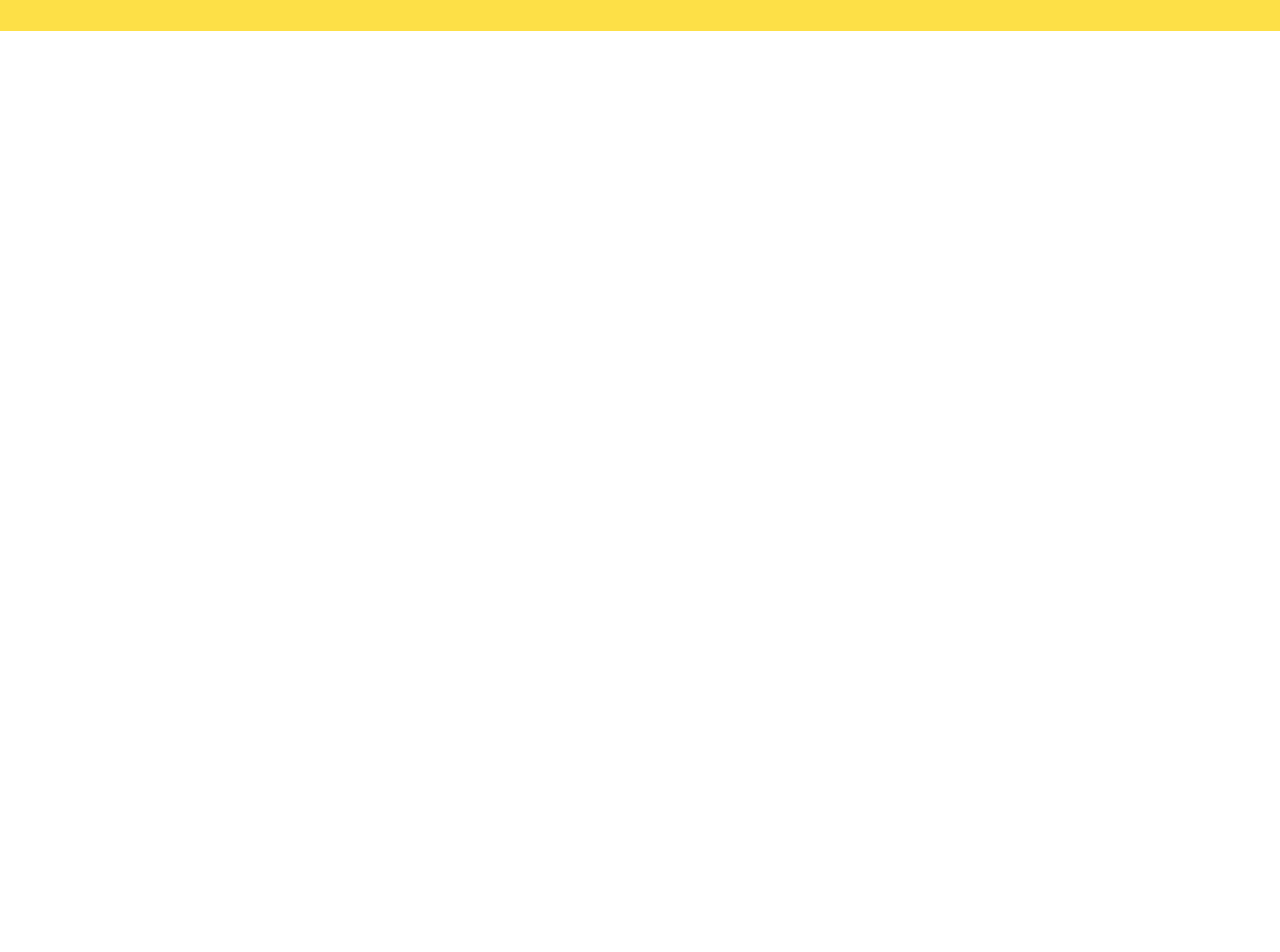
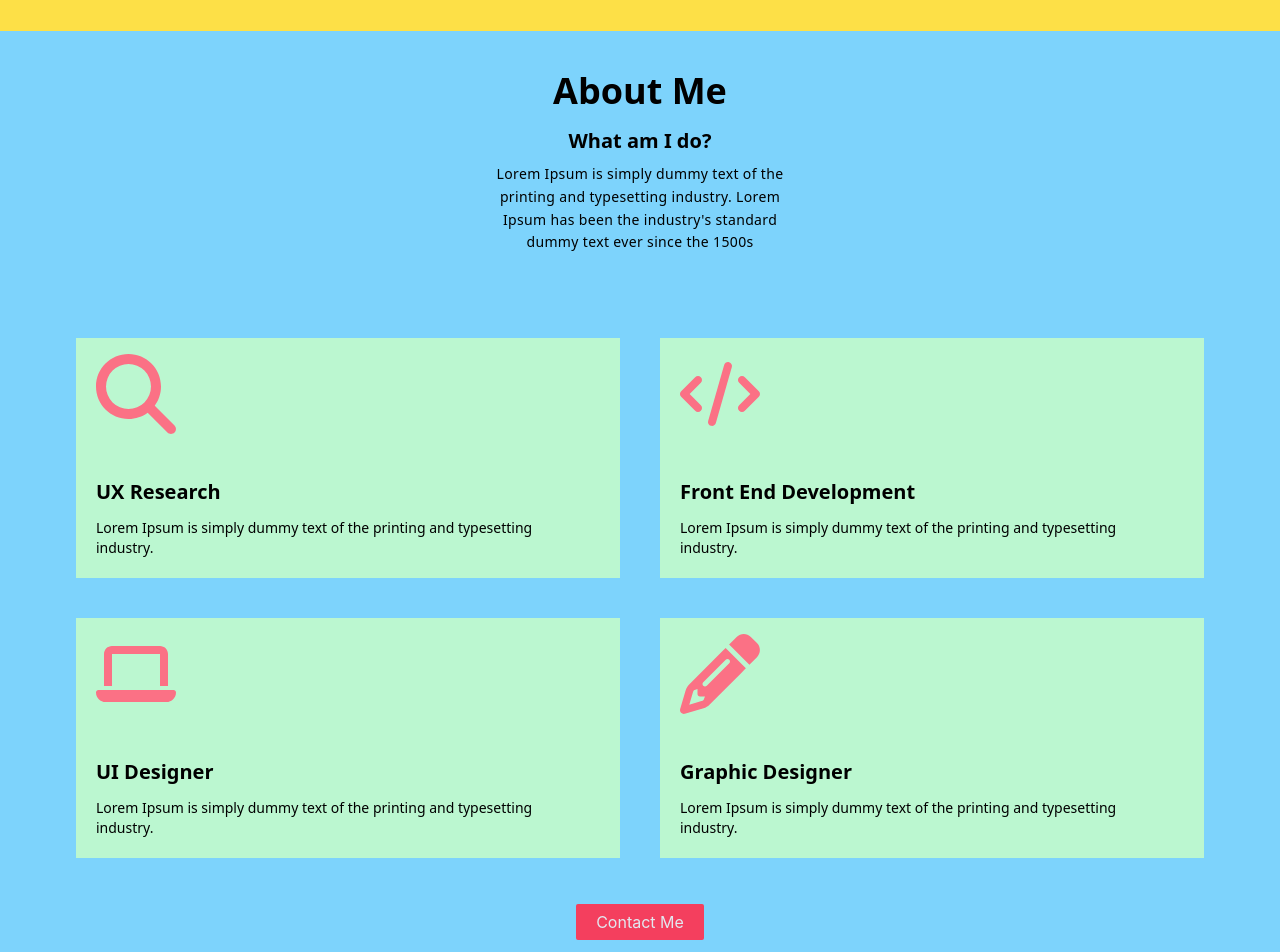
Before and after one commit to ypradafah28/simple-react, a React (Create React App) app: page / in a window 1280 px wide. Shown: the part 460-1412 px from the top of the page. Before the commit the page ends 800 px from the top, so only its background shows below. Built offline with nearby package versions, Linux system fonts and the light colour scheme; the HTML template or start-up script is replaced by a standard one.

Commit message:
menyelesaikan tampilan (belum menambahkan animasi)

```diff
--- a/package.json
+++ b/package.json
@@ -3,6 +3,10 @@
   "version": "0.1.0",
   "private": true,
   "dependencies": {
+    "@fortawesome/fontawesome-svg-core": "^6.2.0",
+    "@fortawesome/free-brands-svg-icons": "^6.2.0",
+    "@fortawesome/free-solid-svg-icons": "^6.2.0",
+    "@fortawesome/react-fontawesome": "^0.2.0",
     "@testing-library/jest-dom": "^5.16.5",
     "@testing-library/react": "^13.4.0",
     "@testing-library/user-event": "^13.5.0",
--- a/src/App.js
+++ b/src/App.js
@@ -1,7 +1,14 @@
 import Navbar from "./components/navbar";
 import Hero from "./components/hero";
+import Aboutme from "./components/aboutme";
+import { library } from '@fortawesome/fontawesome-svg-core'
+import Skill from "./components/skill";
+import Portfolio from "./components/portfolio";
+import Contact from "./components/contact";
+
 function App() {
 
+  library.add()
   return (
     <section>
       <header>
@@ -12,6 +19,16 @@ function App() {
       <section>
         <Hero />
       </section>
+      <section className="bg-sky-300">
+        <Aboutme />
+        <Skill />
+      </section>
+      <section className="bg-yellow-300">
+        <Portfolio />
+      </section>
+      <section className="bg-sky-300">
+        <Contact />
+      </section>
     </section>
   );
 }
--- /dev/null
+++ b/src/components/aboutme.js
@@ -0,0 +1,15 @@
+import React from 'react'
+import Judul from './heading'
+import Teks from './teks'
+
+function Aboutme() {
+    const judul = "About Me"
+    return (
+        <div>
+            <Judul judul = {judul} />
+            <Teks />
+        </div>
+    )
+}
+
+export default Aboutme
--- /dev/null
+++ b/src/components/contact.js
@@ -0,0 +1,57 @@
+import React from 'react'
+import Judul from './heading'
+import { FontAwesomeIcon } from '@fortawesome/react-fontawesome'
+import { faFacebook, faTwitter, faWhatsapp } from "@fortawesome/free-brands-svg-icons"
+import { faLocationDot } from "@fortawesome/free-solid-svg-icons"
+
+function Contact() {
+    const kontak = "Contact Me"
+    return (
+        <div className='py-5 flex items-center justify-between'>
+            <section className='ml-40'>
+                <section className='flex justify-start pb-10 tracking-wider'>
+                    <Judul judul={kontak} />
+                </section>
+                <section className='tracking-wide'>
+                    <section className='flex items-center'>
+                        <FontAwesomeIcon icon={faLocationDot} />
+                        <p className='py-2 mx-5'>Jl. Surabaya No 45</p>
+                    </section>
+                    <section className='flex items-center'>
+                        <FontAwesomeIcon icon={faFacebook} />
+
+                        <p className='py-2 mx-5'>
+                            Nelly Saunders
+                        </p>
+                    </section>
+                    <section className='flex items-center'>
+                        <FontAwesomeIcon icon={faTwitter} />
+                        <p className='py-2 mx-5'>
+                            Nelly Saunders
+                        </p>
+                    </section>
+
+                    <section className='flex items-center'>
+                        <FontAwesomeIcon icon={faWhatsapp} />
+                        <p className='py-2 mx-5'>
+                            Nelly Saunders
+                        </p>
+                    </section>
+                </section>
+            </section>
+            <section className='mr-10 mt-20'>
+                <form className='flex'>
+                    <input type="text" className='mx-3 h-12 px-2 py-2 rounded-sm' placeholder='Name' />
+                    <input type="email" className='mx-3 px-2 rounded-sm' placeholder="Email" />
+                </form>
+                <form className='flex flex-col'>
+                    <input type="textarea" className="my-3 mx-3 px-2 py-2 rounded-sm h-20 w-[28.5rem]" placeholder='Your Message' />
+
+                    <a className='bg-rose-400 rounded-sm w-[12.25rem] text-center py-4 px-10 ml-[17rem]' href='/#'>Send Message</a>
+                </form>
+            </section>
+        </div>
+    )
+}
+
+export default Contact
--- a/src/components/heading.js
+++ b/src/components/heading.js
@@ -3,7 +3,7 @@ import React from 'react'
 function Judul(props) {
     return (
         <div>
-            <h1 className='font-bold text-3xl font-sans py-2'>{props.judul}</h1>
+            <h1 className='text-center font-bold text-4xl font-sans py-3 pt-10'>{props.judul}</h1>
         </div>
     )
 }
--- a/src/components/navbar.js
+++ b/src/components/navbar.js
@@ -11,7 +11,7 @@ function navbar() {
     return (
         <div className='px-32 py-5 bg-yellow-300 flex justify-between items-center'>
             <figure>
-                <img className='cursor-pointer ' src='/logo.png'/>
+                <img className='cursor-pointer ' alt='logo' src='/logo.png'/>
             </figure>
             <List  list1 = {navbar.home} list2 = {navbar.about} list3 = {navbar.portfolio} list4 ={navbar.contact}/>
         </div>
--- /dev/null
+++ b/src/components/portfolio.js
@@ -0,0 +1,42 @@
+import React from 'react'
+
+import Button from './button'
+import Judul from './heading'
+
+
+function Portfolio() {
+
+    const button = "More Info"
+    const judul = "Portfolio"
+    return (
+        <div>
+            <Judul judul={judul} />
+            <section>
+
+                <figure className='flex justify-center py-5'>
+                    <img src='/porto.png' alt='porto' />
+                </figure>
+                <section className='ml-[8.5rem] py-2 pb-3'>
+                    <a href='/#' className='underline text-rose-400 font-semibold'>Lorem ipsum</a>
+                </section>
+                <section className='ml-[8.5rem]'>
+
+                    <Button button={button} />
+                </section>
+            </section>
+            <section className='py-40'>
+                <figure className='flex justify-center py-5'>
+                    <img src='/porto.png' alt='porto' />
+                </figure>
+                <section className='ml-[8.5rem] py-2 pb-3'>
+                    <a href='/#' className='underline text-rose-400 font-semibold'>Lorem ipsum</a>
+                </section>
+                <section className='ml-[8.5rem]'>
+                    <Button button={button} />
+                </section>
+            </section>
+        </div>
+    )
+}
+
+export default Portfolio
--- /dev/null
+++ b/src/components/skill.js
@@ -0,0 +1,66 @@
+import React from 'react'
+import { FontAwesomeIcon } from "@fortawesome/react-fontawesome"
+import { faMagnifyingGlass, faCode, faLaptop, faPencil } from "@fortawesome/free-solid-svg-icons"
+import Teksskill from './teksskill'
+import Button from './button'
+function Skill() {
+    const namaSkill1 = "UX Research"
+    const deskripsiSkill1 = "Lorem Ipsum is simply dummy text of the printing and typesetting industry. "
+
+
+    const namaSkill2 = "Front End Development"
+    const deskripsiSkill2 = "Lorem Ipsum is simply dummy text of the printing and typesetting industry. "
+
+
+    const namaSkill3 = "UI Designer"
+    const deskripsiSkill3 = "Lorem Ipsum is simply dummy text of the printing and typesetting industry. "
+
+
+    const namaSkill4 = "Graphic Designer"
+    const deskripsiSkill4 = "Lorem Ipsum is simply dummy text of the printing and typesetting industry. "
+
+    const kontak = "Contact Me"
+
+    return (
+        <div className='py-10'>
+            <section className='flex justify-center gap-10 my-10'>
+                <section className='bg-green-200 px-5 py-2 w-[34rem] h-60'>
+                    <figure className='py-2 pb-10'>
+                        <FontAwesomeIcon icon={faMagnifyingGlass} className="text-rose-400 w-20 h-20" />
+                    </figure>
+                    <Teksskill namaSkill={namaSkill1} />
+                    <Teksskill teksSkill={deskripsiSkill1} />
+                </section>
+                <section className='bg-green-200 px-5 py-2 w-[34rem] h-60'>
+                    <figure className='py-2 pb-10'>
+                        <FontAwesomeIcon icon={faCode} className="text-rose-400 w-20 h-20" />
+                    </figure>
+                    <Teksskill namaSkill={namaSkill2} />
+                    <Teksskill teksSkill={deskripsiSkill2} />
+                </section>
+            </section>
+            <section className='flex justify-center gap-10 my-10'>
+                <section className='bg-green-200 px-5 py-2 w-[34rem] h-60'>
+                    <figure className='py-2 pb-10'>
+                        <FontAwesomeIcon icon={faLaptop} className="text-rose-400 w-20 h-20" />
+                    </figure>
+                    <Teksskill namaSkill={namaSkill3} />
+                    <Teksskill teksSkill={deskripsiSkill3} />
+                </section>
+                <section className='bg-green-200 px-5 py-2 w-[34rem] h-60'>
+                    <figure className='py-2 pb-10'>
+                        <FontAwesomeIcon icon={faPencil} className="text-rose-400 w-20 h-20" />
+                    </figure>
+
+                    <Teksskill namaSkill={namaSkill4} />
+                    <Teksskill teksSkill={deskripsiSkill4} />
+                </section>
+            </section>
+            <section className='flex justify-center'>
+                <Button button={kontak} />
+            </section>
+        </div>
+    )
+}
+
+export default Skill
--- /dev/null
+++ b/src/components/teks.js
@@ -0,0 +1,12 @@
+import React from 'react'
+
+function Teks() {
+    return (
+        <div>
+            <h3 className='py-1 text-center font-sans font-semibold text-xl'>What am I do?</h3>
+            <p className='tracking-wide leading-relaxed py-1 mx-auto w-80 text-center font-sans font-light text-sm'>Lorem Ipsum is simply dummy text of the printing and typesetting industry. Lorem Ipsum has been the industry's standard dummy text ever since the 1500s</p>
+        </div>
+    )
+}
+
+export default Teks
--- /dev/null
+++ b/src/components/teksskill.js
@@ -0,0 +1,12 @@
+import React from 'react'
+
+function Teksskill(props) {
+    return (
+        <div>
+            <h3 className='text-xl font-sans font-bold'>{props.namaSkill}</h3>
+            <p className='text-sm font-sans font-normal py-1 pr-10'>{props.teksSkill}</p>
+        </div>
+    )
+}
+
+export default Teksskill
```
Also changed, not shown: public/porto.png (added), 1 other file (tests, documents, lock files or other folders).
